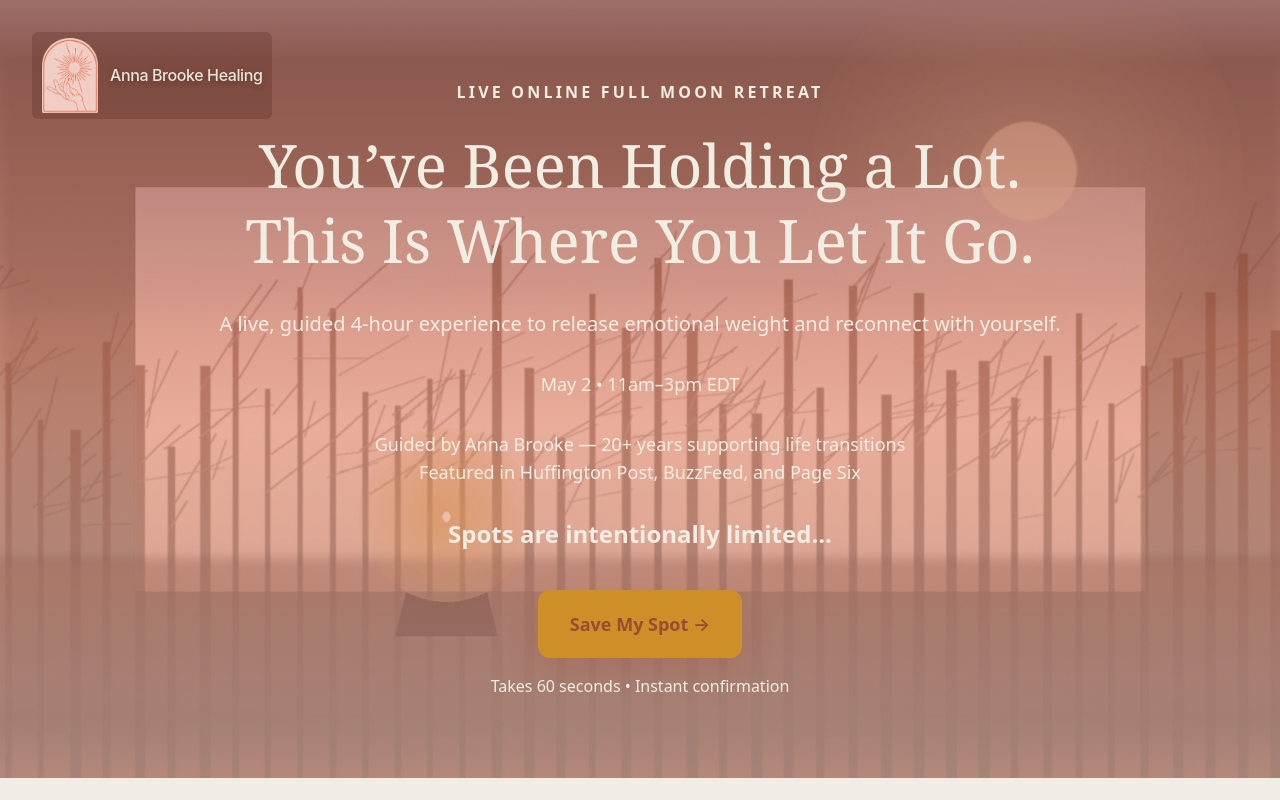
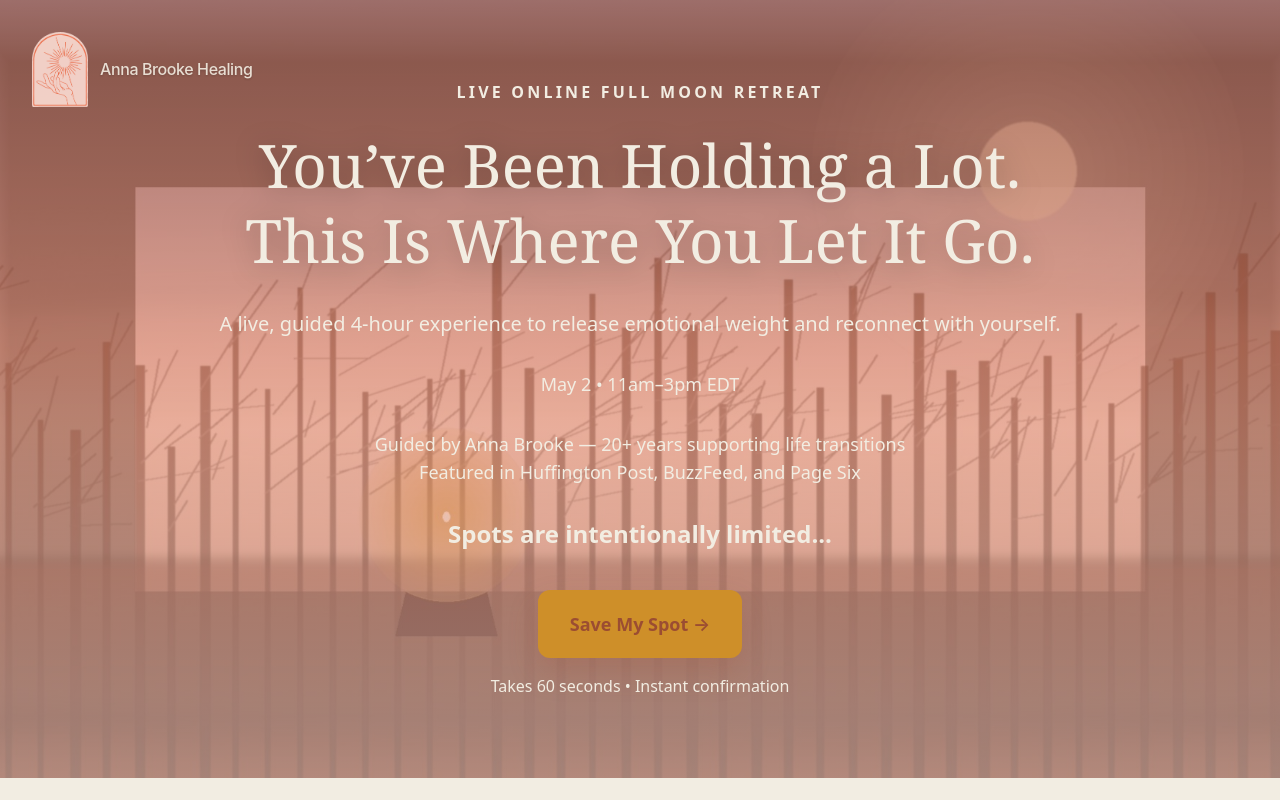
Before and after one commit to CarySears/Full-Moon-Retreat, a Next.js app: page / in a window 1280 px wide. Shown: the top 800 px of the page. Built offline with nearby package versions, Linux system fonts and the light colour scheme.

Commit message:
Apply pop effect to hero heading and remove logo box
Co-authored-by: CarySears <CarySears@users.noreply.github.com>

```diff
--- a/components/full-moon-retreat/HeroSection.tsx
+++ b/components/full-moon-retreat/HeroSection.tsx
@@ -17,7 +17,7 @@ export function HeroSection() {
             "linear-gradient(180deg, rgba(155,77,50,0.68) 0%, rgba(226,119,86,0.52) 45%, rgba(243,217,208,0.48) 100%)",
         }}
       />
-      <div className="absolute left-8 top-8 z-20 flex items-center gap-2 rounded-md bg-[rgba(73,31,19,0.22)] px-2 py-1.5 backdrop-blur-[1px] md:z-0 md:gap-3 md:px-2.5">
+      <div className="absolute left-8 top-8 z-20 flex items-center gap-2 md:z-0 md:gap-3">
         <Image
           src="/images/retreat-logo.png"
           alt="Retreat logo"
@@ -25,7 +25,7 @@ export function HeroSection() {
           height={56}
           className="w-[44px] opacity-95 md:w-[56px]"
         />
-        <span className="font-sans text-[13px] font-medium leading-none tracking-tight text-[#F2EDE2] opacity-95 drop-shadow-[0_2px_3px_rgba(0,0,0,0.3)] md:text-base">
+        <span className="font-sans text-[13px] font-medium leading-none tracking-tight text-[#F2EDE2] opacity-90 drop-shadow-[0_1px_1px_rgba(0,0,0,0.2)] md:text-base">
           Anna Brooke Healing
         </span>
       </div>
@@ -34,7 +34,7 @@ export function HeroSection() {
           <p className="mb-6 text-sm font-semibold uppercase tracking-[0.2em] text-[#F2EDE2] md:text-base">
             Live Online Full Moon Retreat
           </p>
-          <h1 className="font-serif text-4xl leading-tight text-[#F2EDE2] md:text-6xl">
+          <h1 className="font-serif text-4xl leading-tight text-[#F2EDE2] drop-shadow-[0_4px_14px_rgba(0,0,0,0.28)] md:text-6xl">
             You’ve Been Holding a Lot. This Is Where You Let It Go.
           </h1>
           <p className="mt-8 text-lg text-[#F2EDE2] md:text-xl">
```
